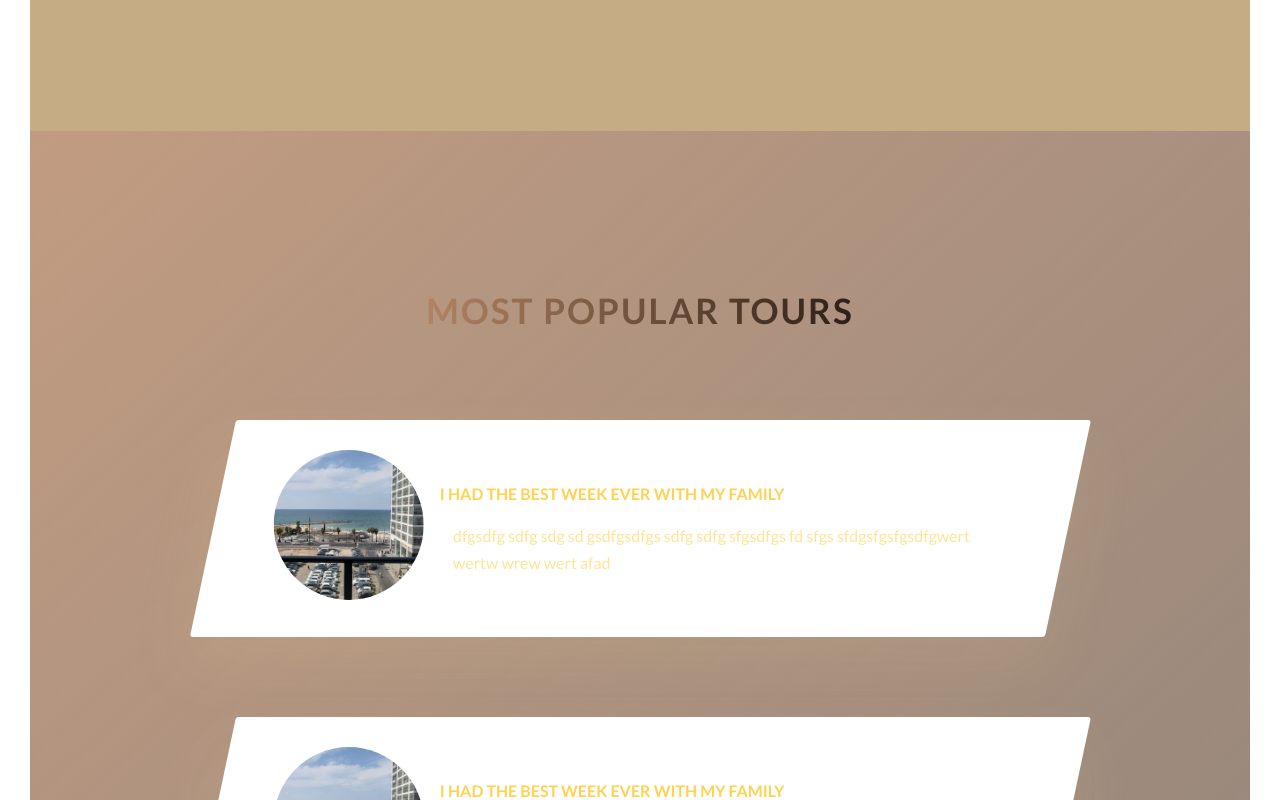
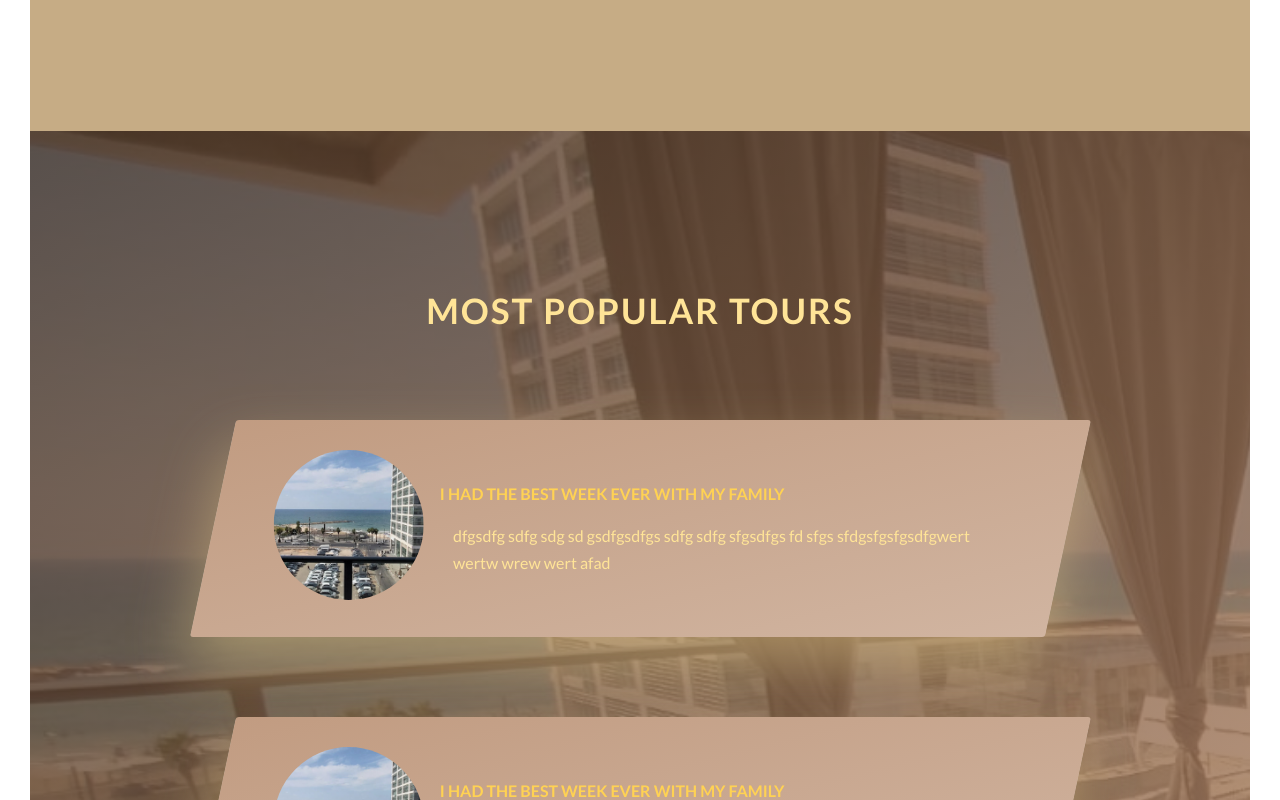
Before and after one commit to Elad73/rental-apartment-react-framework, a React (Create React App) app in the folder client/: page / in a window 1280 px wide. Shown: the part 2960-3760 px from the top of the page. Built offline with nearby package versions, Linux system fonts and the light colour scheme.

Commit message:
adding a backgroung image to the review section, in addition to adding a heading-section style

```diff
--- a/client/public/css/style.css
+++ b/client/public/css/style.css
@@ -41,6 +41,14 @@ body {
     opacity: 1;
     transform: translate(0); } }
 
+body {
+  font-family: "Lato", sans-serif;
+  font-weight: 400;
+  /* font-size: 16px; */
+  line-height: 1.7;
+  color: #ffe497;
+  padding: 3rem; }
+
 .heading-primary {
   color: #ffe497;
   text-transform: uppercase;
@@ -63,14 +71,6 @@ body {
     letter-spacing: 1.35rem;
     animation: moveInRight 2.25s ease-out; }
 
-body {
-  font-family: "Lato", sans-serif;
-  font-weight: 400;
-  /* font-size: 16px; */
-  line-height: 1.7;
-  color: #ffe497;
-  padding: 3rem; }
-
 .heading-secondary {
   font-size: 3.5rem;
   text-transform: uppercase;
@@ -78,6 +78,7 @@ body {
   background-image: linear-gradient(to right, #b28362, #2c1f16);
   display: inline-block;
   -webkit-background-clip: text;
+  background-clip: text;
   color: transparent;
   letter-spacing: .2rem;
   transition: all .2s; }
@@ -93,6 +94,21 @@ body {
   color: #85693e; }
   .paragraph:not(:last-child) {
     margin-bottom: 3rem; }
+
+.heading-section {
+  color: #ffe497;
+  background-size: cover;
+  text-transform: uppercase;
+  backface-visibility: hidden;
+  margin-bottom: 2rem;
+  display: block;
+  font-size: 3.5rem;
+  font-weight: 700;
+  letter-spacing: .2rem;
+  animation-name: moveInLeft;
+  animation-duration: 2.25s;
+  animation-timing-function: ease-out;
+  transition: all .2s; }
 
 .u-center-text {
   text-align: center; }
@@ -314,7 +330,8 @@ body {
 .story {
   width: 75%;
   margin: 0 auto;
-  box-shadow: 0 3rem 6rem rgba(255, 228, 151, 0.1);
+  background-image: linear-gradient(to right bottom, rgba(178, 131, 98, 0.8), rgba(178, 131, 98, 0.6));
+  box-shadow: 0 3rem 6rem rgba(255, 228, 151, 0.4);
   background-color: white;
   border-radius: 3px;
   padding: 6rem;
@@ -424,4 +441,5 @@ body {
 
 .section-stories {
   padding: 15rem 0;
-  background-image: linear-gradient(to right bottom, rgba(178, 131, 98, 0.8), rgba(71, 50, 35, 0.6)); }
+  background-image: linear-gradient(to left top, rgba(178, 131, 98, 0.8), rgba(71, 50, 35, 0.8)), url(../img/master-bedroom.jpg);
+  background-size: cover; }
--- a/client/public/sass/base/_typography.scss
+++ b/client/public/sass/base/_typography.scss
@@ -1,3 +1,12 @@
+body {
+    font-family: "Lato", sans-serif;
+    font-weight: 400;
+    /* font-size: 16px; */
+    line-height: 1.7;
+    color:$color-text-primary-light;
+    padding: 3rem;
+}
+
 .heading-primary {
     color:$color-text-primary-light;
     text-transform: uppercase;
@@ -30,15 +39,6 @@
     }
 }
 
-body {
-    font-family: "Lato", sans-serif;
-    font-weight: 400;
-    /* font-size: 16px; */
-    line-height: 1.7;
-    color:$color-text-primary-light;
-    padding: 3rem;
-}
-
 .heading-secondary {
     font-size: 3.5rem;
     text-transform: uppercase;
@@ -46,6 +46,7 @@ body {
     background-image: linear-gradient(to right, $color-primary-light, $color-primary-dark);
     display: inline-block;
     -webkit-background-clip: text;
+    background-clip: text;
     color: transparent;
     letter-spacing: .2rem;
     transition: all .2s;
@@ -68,3 +69,33 @@ body {
     }
 
 }
+
+.heading-section {
+    color:$color-text-primary-light;
+    //color: transparent;
+    //background-image: linear-gradient(to right, $color-text-primary-light, $color-text-primary-light), url(../img/landing-hero-2.jpg);
+    background-size: cover;
+    //-webkit-background-clip: text;
+    //background-clip: text;
+    text-transform: uppercase;
+
+    backface-visibility: hidden;
+    margin-bottom: 2rem;
+
+    display: block;
+    font-size: 3.5rem;
+    font-weight: 700;
+    letter-spacing: .2rem;
+
+    animation-name: moveInLeft;
+    animation-duration: 2.25s;
+    animation-timing-function: ease-out;
+
+    transition: all .2s;
+}
+
+
+
+//display: inline-block;
+
+//color: transparent;
--- a/client/public/sass/components/_story.scss
+++ b/client/public/sass/components/_story.scss
@@ -1,7 +1,8 @@
 .story {
     width: 75%;
     margin: 0 auto;
-    box-shadow: 0 3rem 6rem rgba($color-text-primary-light, .1 );
+    background-image: linear-gradient(to right bottom, rgba($color-primary-light,0.8), rgba($color-primary-light, 0.6));
+    box-shadow: 0 3rem 6rem rgba($color-text-primary-light, .4 );
     background-color: white;
     border-radius: 3px;
     padding: 6rem;
--- a/client/public/sass/pages/_home.scss
+++ b/client/public/sass/pages/_home.scss
@@ -25,5 +25,6 @@
 
 .section-stories {
     padding: 15rem 0;
-    background-image: linear-gradient(to right bottom, rgba($color-primary-light,0.8), rgba($color-primary, 0.6));
+    background-image: linear-gradient(to left top, rgba($color-primary-light,0.8), rgba($color-primary, 0.8)), url(../img/master-bedroom.jpg);
+    background-size: cover;
 }
--- a/client/src/components/HomePage.js
+++ b/client/src/components/HomePage.js
@@ -13,7 +13,7 @@ class HomePage extends React.Component {
                     <Tours />
                     <section className="section-stories">
                         <div className="u-center-text u-margin-bottom-big">
-                            <h2 className="heading-secondary heading-secondary--light-bronze">
+                            <h2 className="heading-section">
                                 Most popular tours
                             </h2>
                         </div>
```
Also changed, not shown: client/public/img/master-bedroom.jpg (added).
